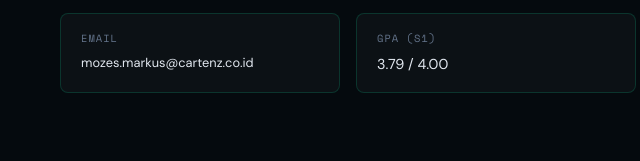
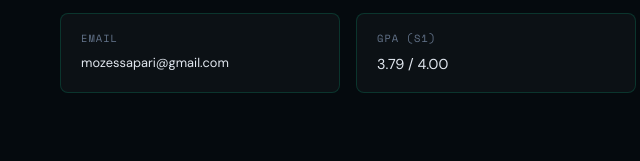
Before and after one commit to MozesJr/mozesjr.github.io, a plain HTML site: page index.html in a window 1280 px wide. Shown: the part 1699-1860 px from the top of the page, 572-1212 px from the left. Drawn offline with nearby package versions, Linux system fonts and the light colour scheme.

Commit message:
Feat: Update index

```diff
--- a/index.html
+++ b/index.html
@@ -1556,7 +1556,7 @@
               <div class="about-info-item">
                 <div class="info-label">Email</div>
                 <div class="info-val" style="font-size: 0.8rem">
-                  mozes.markus@cartenz.co.id
+                  mozessapari@gmail.com
                 </div>
               </div>
               <div class="about-info-item">
@@ -1865,11 +1865,11 @@
         <div class="contact-grid">
           <div class="reveal">
             <div class="contact-info-list">
-              <a href="mailto:mozes.markus@cartenz.co.id" class="contact-item">
+              <a href="mailto:mozessapari@gmail.com" class="contact-item">
                 <div class="contact-icon">📧</div>
                 <div>
                   <div class="contact-item-label">Email</div>
-                  <div class="contact-item-val">mozes.markus@cartenz.co.id</div>
+                  <div class="contact-item-val">mozessapari@gmail.com</div>
                 </div>
               </a>
               <a
@@ -1972,7 +1972,7 @@
             >LinkedIn</a
           >
           <a href="https://github.com/MozesJr" target="_blank">GitHub</a>
-          <a href="mailto:mozes.markus@cartenz.co.id">Email</a>
+          <a href="mailto:mozessapari@gmail.com">Email</a>
         </div>
       </div>
     </footer>
```
